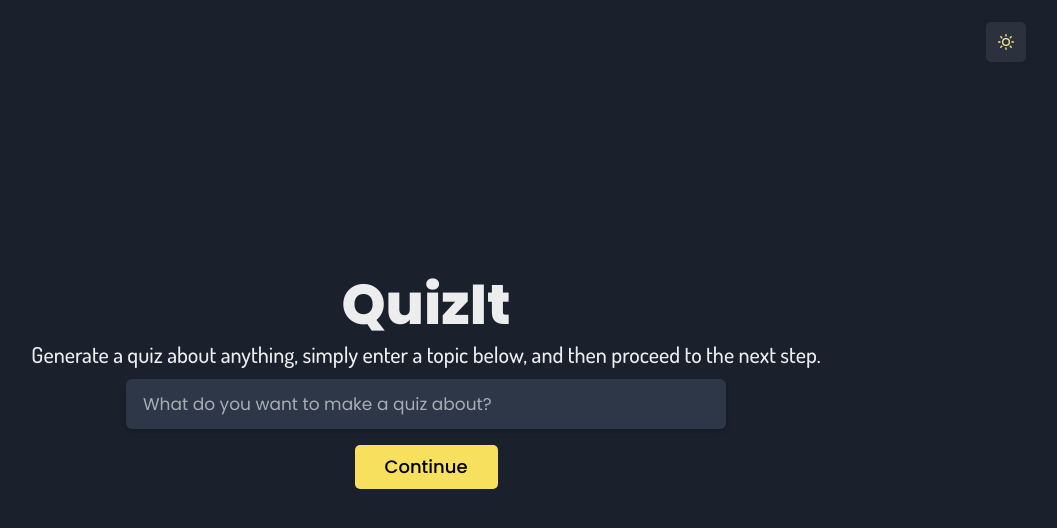
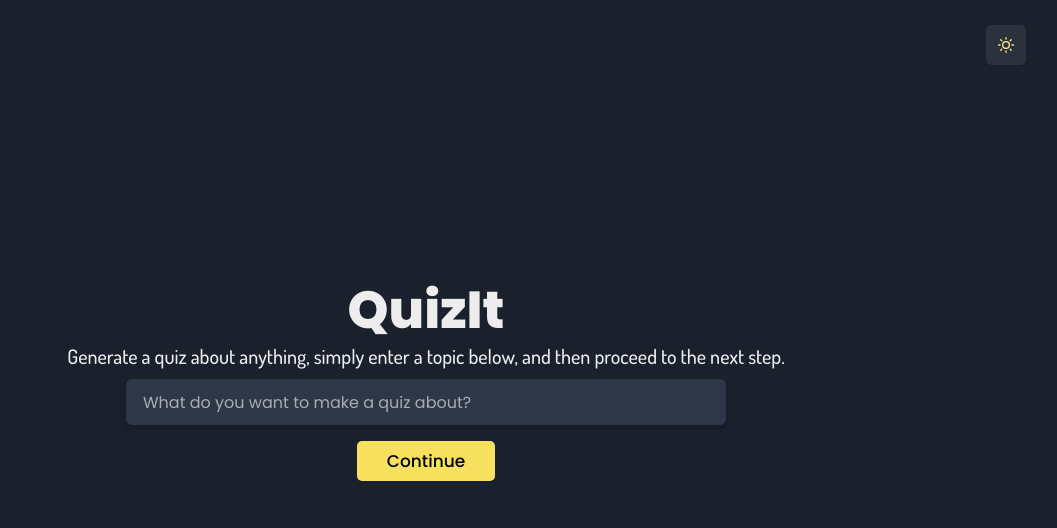
Before and after one commit to leonbjorklund/QuizIt, a React (Vite) app: page / in a window 1280 px wide. Shown: the top 528 px of the page, without its empty margins (214-1271 px from the left). Built offline with nearby package versions, Linux system fonts and the light colour scheme.

Commit message:
sizes adjusted -- Co-authored-by: Parham Berenjian <ParhamInBinary@users.noreply.github.com>

```diff
--- a/src/AppContext.tsx
+++ b/src/AppContext.tsx
@@ -79,7 +79,8 @@ export function AppProvider({ children }: PropsWithChildren) {
 
   const fetchQuizData = async (prompt: string): Promise<QuizDataType> => {
     abortController.current = new AbortController();
-    const response = await fetch('api/sendToGPT', {
+    const response = await fetch('/sendToGPT', {
+      // const response = await fetch('api/sendToGPT', {
       method: 'POST',
       headers: { 'Content-Type': 'application/json' },
       body: JSON.stringify({ query: prompt }),
--- a/src/scenes/EndScene/styles.ts
+++ b/src/scenes/EndScene/styles.ts
@@ -3,10 +3,10 @@ export const GoodJobText = {
   textAlign: 'center',
   fontWeight: 'bold',
   fontSize: {
-    base: '46px',
-    sm: '58px',
-    md: '68px',
-    lg: '78px',
+    base: '42px',
+    sm: '48px',
+    md: '58px',
+    lg: '68px',
   },
 };
 
--- a/src/scenes/HomeScene/styles.ts
+++ b/src/scenes/HomeScene/styles.ts
@@ -1,12 +1,12 @@
 // HomeScene
 
 export const HomeSceneLogoStyle = {
-  fontSize: { base: '42px', sm: '48px', md: '52px', lg: '56px' },
+  fontSize: { base: '42px', sm: '44px', md: '48px', lg: '52px' },
   fontWeight: '700',
 };
 
 export const HomeSceneIntroTextStyle = {
-  fontSize: { base: '16px', sm: '18px', md: '20px', lg: '22px' },
+  fontSize: { base: '16px', sm: '18px', md: '18px', lg: '20px' },
   textAlign: 'center',
   marginBottom: '.5rem',
   fontWeight: '500',
--- a/src/scenes/PlayScene/PlayScene.tsx
+++ b/src/scenes/PlayScene/PlayScene.tsx
@@ -34,7 +34,7 @@ export const PlayScene = () => {
 
   return (
     <SceneContainer variant="playScene">
-      <Heading sx={HeadingStyle} marginY={{ base: '1rem', sm: '1.25rem', md: '1.5rem' }}>
+      <Heading sx={HeadingStyle} marginY={{ base: '1rem', sm: '1rem', md: '1.25rem' }}>
         {quizData.quiz.title}
       </Heading>
       <HStack sx={TopTextStackStyle}>
--- a/src/scenes/PlayScene/styles.ts
+++ b/src/scenes/PlayScene/styles.ts
@@ -2,8 +2,9 @@ export const TopTextStackStyle = {
   w: '100%',
   justifyContent: 'space-between',
   px: '5px',
+  pb: '5px',
   '>p': {
-    fontSize: { base: '18px', sm: '18px', md: '20px', lg: '22px' },
+    fontSize: { base: '16px', sm: '16px', md: '18px', lg: '20px' },
   },
 };
 
@@ -14,11 +15,11 @@ export const QuestionStackStyle = {
 
 export const QuestionTextStyle = {
   color: 'white',
-  fontSize: { base: '18px', sm: '20px', md: '22px', lg: '24px' },
+  fontSize: { base: '16px', sm: '18px', md: '20px', lg: '22px' },
 };
 
 export const AnswerFlexStyle = {
-  gap: { base: '18px', lg: '20px' },
+  gap: '18px',
   justifyContent: 'center',
 };
 
--- a/src/shared-components/Header/styles.ts
+++ b/src/shared-components/Header/styles.ts
@@ -1,5 +1,5 @@
 export const HeaderContainerStyle = {
-  height: { base: '71px', sm: '71px', md: '79px', lg: '83px' },
+  height: { base: '74px', sm: '78px', md: '84px', lg: '90px' },
   position: 'absolute',
   zIndex: 1,
   alignItems: 'center',
--- a/src/shared-components/Radio/RadioStyles.tsx
+++ b/src/shared-components/Radio/RadioStyles.tsx
@@ -66,7 +66,7 @@ const variants = {
         base: '16px',
         sm: '18px',
         md: '20px',
-        lg: '22px',
+        lg: '20px',
       },
       display: 'flex',
       alignItems: 'center',
@@ -87,9 +87,9 @@ const variants = {
     label: {
       fontSize: {
         base: '16px',
-        sm: '18px',
-        md: '20px',
-        lg: '22px',
+        sm: '16px',
+        md: '18px',
+        lg: '20px',
       },
     },
   }),
--- a/src/shared-components/Wrappers/SceneCard.tsx
+++ b/src/shared-components/Wrappers/SceneCard.tsx
@@ -20,16 +20,16 @@ export const SceneCardStyle = defineStyleConfig({
       bg: 'blue.900',
       maxWidth: { sm: '500px', md: '600px', lg: '100%' },
       borderRadius: '5px',
-      padding: { base: '16px', sm: '20px', md: '20px', lg: '30px' },
+      padding: { base: '16px', sm: '20px' },
       paddingTop: '15px!important',
-      gap: { base: '20px', sm: '20px' },
+      gap: { base: '20px', sm: '20px', md: '20px', lg: '20px' },
       _light: {
         bg: 'gray.400',
       },
     },
     optionsCard: {
       boxShadow: 'md',
-      maxWidth: '500px',
+      maxWidth: '460px',
       borderRadius: '5px',
       padding: '10px',
       gap: '10px',
--- a/src/shared-components/Wrappers/SceneContainer.tsx
+++ b/src/shared-components/Wrappers/SceneContainer.tsx
@@ -35,7 +35,7 @@ export const SceneContainerStyle = defineStyleConfig({
       px: '2rem',
     },
     endScene: {
-      gap: '2rem',
+      gap: '1.5rem',
     },
   },
 });
--- a/src/theme.ts
+++ b/src/theme.ts
@@ -38,37 +38,28 @@ const components = {
         color: '#FFF',
         fontWeight: '500',
         fontSize: {
-          base: '18px',
-          sm: '20px',
-          md: '22px',
-          lg: '24px',
-        },
-      },
-      optionText: {
-        color: '#FFF',
-        fontSize: {
-          base: '18px',
-          sm: '20px',
-          md: '22px',
-          lg: '24px',
+          base: '16px',
+          sm: '18px',
+          md: '20px',
+          lg: '22px',
         },
       },
       loading: {
         fontFamily: 'Poppins, sans-serif',
         fontWeight: '800',
         fontSize: {
-          base: '4xl',
-          sm: '5xl',
-          md: '6xl',
-          lg: '7xl',
+          base: '3xl',
+          sm: '4xl',
+          md: '5xl',
+          lg: '6xl',
         },
       },
       loadSubtitle: {
         fontSize: {
           base: 'md',
-          sm: 'lg',
-          md: 'xl',
-          lg: '2xl',
+          sm: 'md',
+          md: 'lg',
+          lg: 'xl',
         },
         opacity: '.5',
         textAlign: 'center',
@@ -77,9 +68,9 @@ const components = {
         fontWeight: '600',
         fontSize: {
           base: 'md',
-          sm: 'lg',
-          md: 'xl',
-          lg: '2xl',
+          sm: 'md',
+          md: 'lg',
+          lg: 'xl',
         },
       },
       funFact: {
@@ -87,9 +78,9 @@ const components = {
         fontWeight: '500',
         fontSize: {
           base: 'md',
-          sm: 'lg',
-          md: 'xl',
-          lg: '2xl',
+          sm: 'md',
+          md: 'lg',
+          lg: 'xl',
         },
       },
     },
@@ -105,8 +96,8 @@ const components = {
     baseStyle: {
       field: {
         transition: 'none',
-        py: { base: '20px', sm: '20px', md: '22px', lg: '24px' },
-        fontSize: { base: '13px', sm: '14px', md: '16px', lg: '17px' },
+        py: { base: '18px', sm: '18px', md: '20px', lg: '22px' },
+        fontSize: { base: '13px', sm: '14px', md: '15px', lg: '16px' },
         boxShadow: 'md',
         _dark: {
           bg: '#2D3748',
@@ -167,11 +158,11 @@ const components = {
       height: 'auto',
       w: 'auto',
       boxShadow: 'sm',
-      padding: { base: '18px 24px', sm: '18px 26px', md: '20px 28px', lg: '22px 30px' },
+      padding: { base: '16px 20px', sm: '18px 26px', md: '20px 28px', lg: '20px 30px' },
     },
     variants: {
       HeaderLogo: {
-        fontSize: { base: '38px', sm: '44px', md: '52px' },
+        fontSize: { base: '38px', sm: '44px', md: '48px' },
         fontWeight: 'bold',
         cursor: 'pointer',
         bg: 'transparent',
@@ -182,10 +173,10 @@ const components = {
         color: '#000',
         bg: colors.proceedButton,
         fontSize: {
-          base: '15px',
+          base: '14px',
           sm: '16px',
-          md: '18px',
-          lg: '18px',
+          md: '17px',
+          lg: '17px',
         },
         _hover: {
           bg: 'yellow.200',
@@ -200,8 +191,8 @@ const components = {
         fontSize: {
           base: '14px',
           sm: '16px',
-          md: '18px',
-          lg: '18px',
+          md: '17px',
+          lg: '17px',
         },
         border: '.5px solid',
         bg: 'transparent',
--- a/src/utils/GlobalStyles.tsx
+++ b/src/utils/GlobalStyles.tsx
@@ -18,7 +18,7 @@ export const MainWrapperStyle = {
 
 export const HeadingStyle = {
   fontWeight: '600',
-  fontSize: { base: '26px', sm: '28px', md: '32px', lg: '36px' },
+  fontSize: { base: '26px', sm: '28px', md: '30px', lg: '32px' },
 };
 
 export const ButtonFlexStyle = {
--- a/vite.config.ts
+++ b/vite.config.ts
@@ -4,4 +4,13 @@ import { defineConfig } from 'vite';
 // https://vitejs.dev/config/
 export default defineConfig({
   plugins: [react()],
+  server: {
+    proxy: {
+      '/sendToGPT': {
+        target: 'http://localhost:3001/sendToGPT',
+        changeOrigin: true,
+        rewrite: (path) => path.replace(/^\/sendToGPT/, ''),
+      },
+    },
+  },
 });
```
Also changed, not shown: 2 other files (tests, documents, lock files or other folders).
